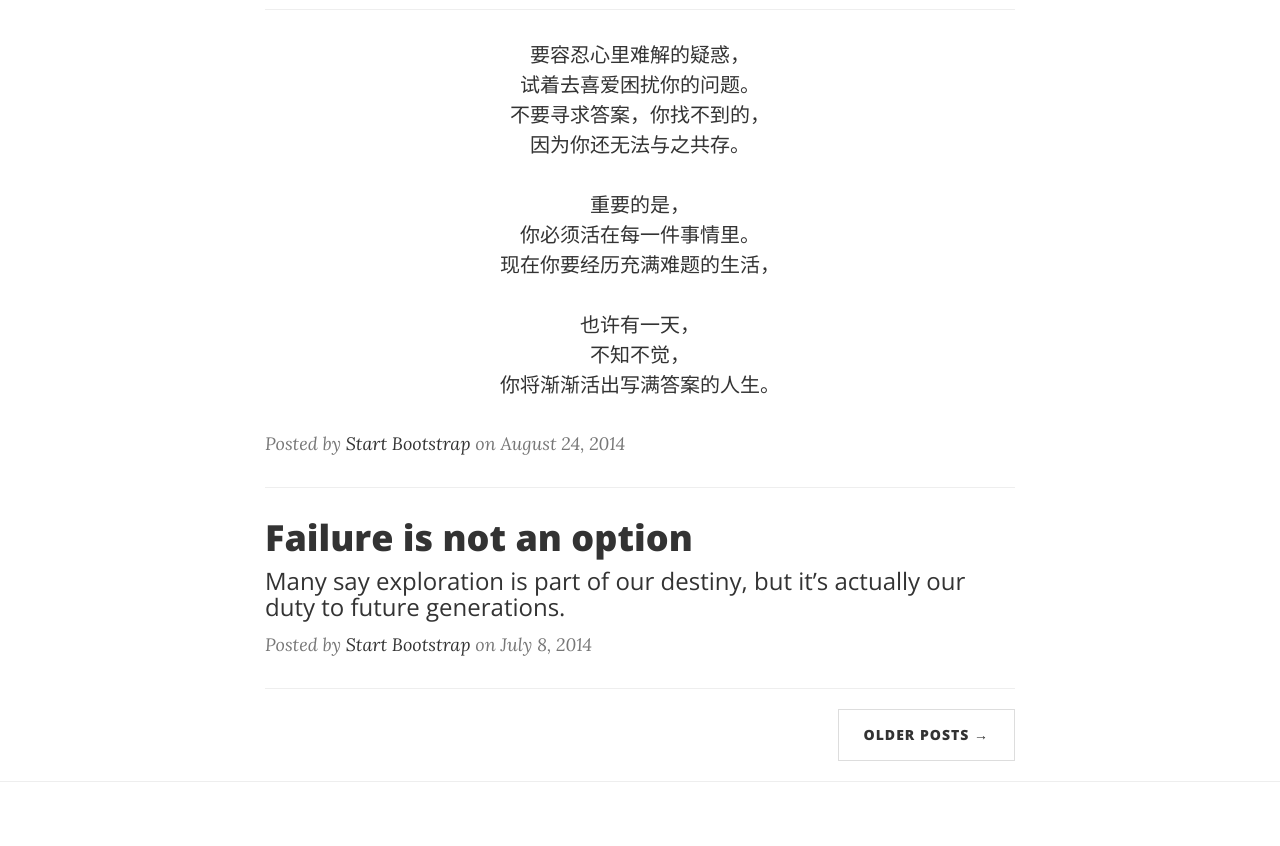
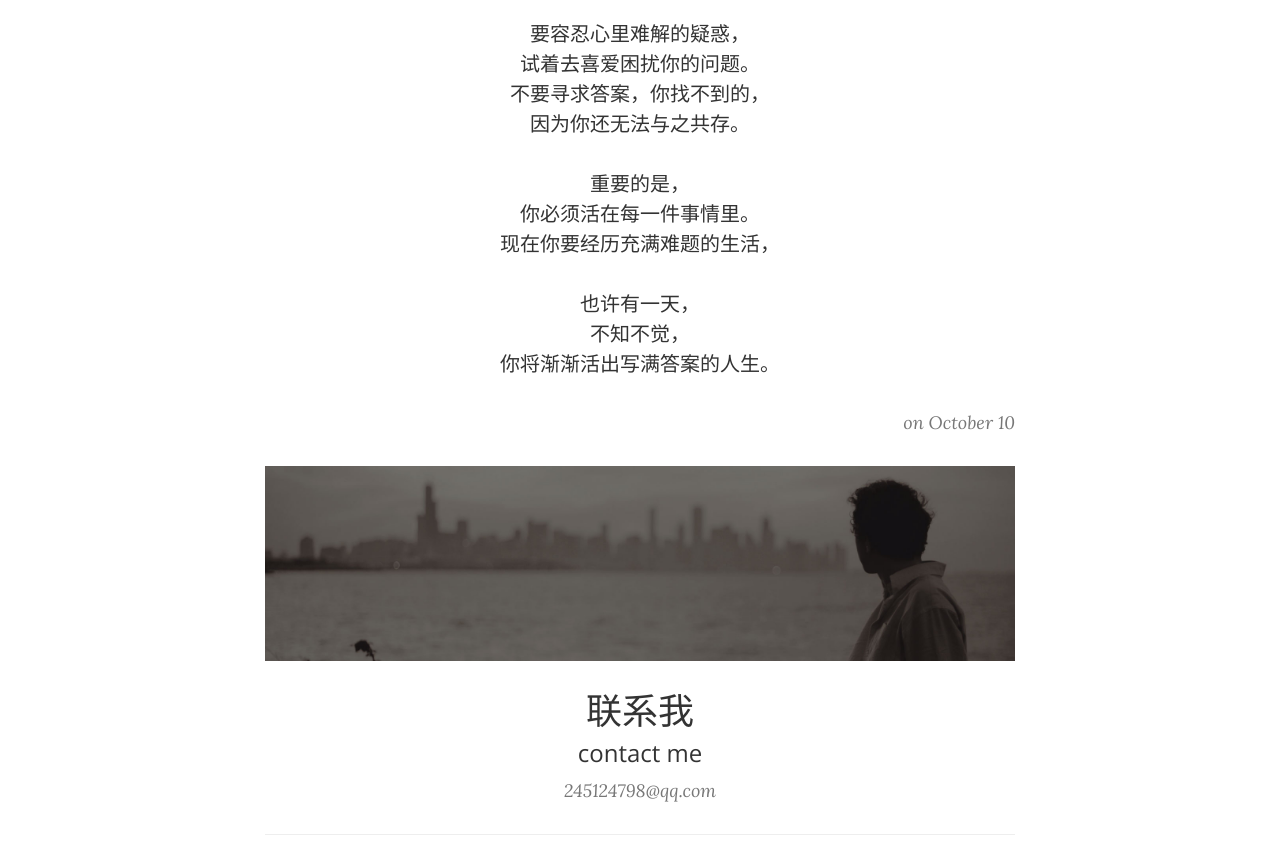
Before and after one commit to heyheylu/GirlsCodingDayDemo, a website: page index.html in a window 1280 px wide. Shown: the part 1157-2003 px from the top of the page. Drawn offline with nearby package versions, Linux system fonts and the light colour scheme.

Commit message:
heyheylu
首页修改

```diff
--- a/css/clean-blog.css
+++ b/css/clean-blog.css
@@ -22,7 +22,6 @@ h4,
 h5,
 h6 {
   font-family: 'Open Sans', 'Helvetica Neue', Helvetica, Arial, sans-serif;
-  font-weight: 800;
 }
 a {
   color: #333333;
@@ -434,3 +433,11 @@ body {
 .letter{
   text-align: center;
 }
+.zhushi{
+  float: right;
+}
+.img-just{
+    display: block;
+    max-width: 100%;
+    height: auto;
+}
--- a/index.html
+++ b/index.html
@@ -75,10 +75,10 @@
                 <div class="col-lg-8 col-lg-offset-2 col-md-10 col-md-offset-1">
                     <div class="site-heading">
                         <h1>heyheylu</h1>
-                        <h4 class="font-small"><i>someday,i lost a dream</i>。</h4>
+                        <h3 class="font-small">UI designer</h3>
                         <span class="subheading">
                             <a href="https://startbootstrap.com/template-overviews/clean-blog/">
-                        A Clean Blog Theme by Start Bootstrap</a></span>
+                        some,i lost a dream。</a></span>
                     </div>
                 </div>
             </div>
@@ -105,7 +105,7 @@
                         </div>
 
                 </div>
-                <hr>
+
 
                 <div class="post-preview">
 
@@ -126,19 +126,20 @@
                             你将渐渐活出写满答案的人生。
                         </p>
 
-                    <p class="post-meta">Posted by <a href="#">Start Bootstrap</a> on August 24, 2014</p>
+                    <p class="post-meta zhushi">on October 10 </p>
                 </div>
-                <hr>
+
                 <div class="post-preview">
+                    <img class="img-just" src="img/about-bg.jpg">
                     <a href="post.html">
-                        <h2 class="post-title">
-                            Failure is not an option
+                        <h2 class="post-title font-top">
+                            联系我
                         </h2>
-                        <h3 class="post-subtitle">
-                            Many say exploration is part of our destiny, but it’s actually our duty to future generations.
+                        <h3 class="post-subtitle font-top">
+                            contact me
                         </h3>
                     </a>
-                    <p class="post-meta">Posted by <a href="#">Start Bootstrap</a> on July 8, 2014</p>
+                    <p class="post-meta font-top">245124798@qq.com</p>
                 </div>
                 <hr>
                 <!-- Pager -->
@@ -160,10 +161,10 @@
                 <div class="col-lg-8 col-lg-offset-2 col-md-10 col-md-offset-1">
                     <ul class="list-inline text-center">
                         <li>
-                            <a href="#">
+                            <a href="https://weibo.com/u/2569052957?refer_flag=1001030101_&is_all=1">
                                 <span class="fa-stack fa-lg">
                                     <i class="fa fa-circle fa-stack-2x"></i>
-                                    <i class="fa fa-twitter fa-stack-1x fa-inverse"></i>
+                                    <i class="fa fa-weibo fa-stack-1x fa-inverse"></i>
                                 </span>
                             </a>
                         </li>
@@ -171,7 +172,7 @@
                             <a href="#">
                                 <span class="fa-stack fa-lg">
                                     <i class="fa fa-circle fa-stack-2x"></i>
-                                    <i class="fa fa-facebook fa-stack-1x fa-inverse"></i>
+                                    <i class="fa fa-wechat fa-stack-1x fa-inverse"></i>
                                 </span>
                             </a>
                         </li>
```
